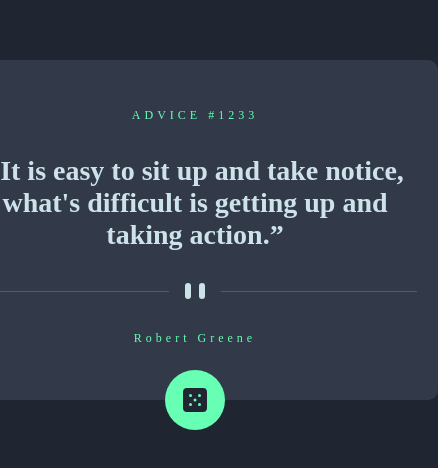
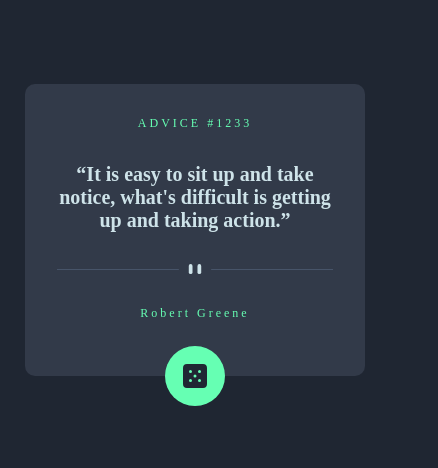
Before and after one commit to leonardoaltamar/advise-generator, a React app: page / in a window 390 px wide. Shown: the part 192-660 px from the top of the page, 438 px wide, since content can reach past the window. Built offline with nearby package versions, Linux system fonts and the light colour scheme; no server answers; the HTML template or start-up script is replaced by a standard one.

Commit message:
ajustando el responsive

```diff
--- a/src/App.css
+++ b/src/App.css
@@ -3,40 +3,44 @@
     display: flex;
     justify-content: center;
     align-items: center;
+    padding: 0 25px;
 }
 
 .container .content-card{
     width: 100%;
-    max-width: 450px;
-
-    min-height: 200px;
-    padding: 3rem;
-    padding-bottom: 3.4rem;
-    border-radius: 10px;
+    max-width: 34.375em;
+    min-height: 12.5em;
+    padding: 2em;
+    box-sizing: border-box;
+    padding-bottom: 3.4em;
+    border-radius: 0.625em;
     text-align: center;
     display: flex;
     flex-direction: column;
-    gap: 2rem;
+    gap: 2em;
     position: relative;
     align-items: center;
     span{
-        letter-spacing: 4px;
-        font-size: 12px;
+        letter-spacing: 0.25em;
+        font-size: 0.75em;
     }
 
     .content-appointment{
         display: flex;
         flex-direction: column;
         justify-content: center;
-        gap: 2rem;
+        gap: 2em;
+        .divider{
+            width: 100%;
+        }
     }
 
     .die{
 
-        min-height: 60px;
-        max-height: 60px;
-        min-width: 60px;
-        max-width: 60px;
+        min-height: 3.75em;
+        max-height: 3.75em;
+        min-width: 3.75em;
+        max-width: 3.75em;
         display: flex;
         justify-content: center;
         align-items: center;
@@ -45,7 +49,7 @@
         position: absolute;
         bottom: 0;
         cursor: pointer;
-        transform: translateY(30px);
+        transform: translateY(1.875em);
         transition: .3s ease all;
         .icon-die{
             transition: .2s ease all;
@@ -63,3 +67,9 @@
     }
 
 }
+
+@media only screen and (max-width: 600px) {
+    .content-appointment p{
+        font-size: 20px;
+    }
+  }
--- a/src/App.tsx
+++ b/src/App.tsx
@@ -60,7 +60,7 @@
             “{appointment.phrase}”
           </p>
 
-          <img src={divider} alt="" />
+          <img className='divider' src={divider} alt="" />
 
           <span className='color-neon-green'>{appointment.autor}</span>
         </div>
--- a/src/index.css
+++ b/src/index.css
@@ -27,7 +27,7 @@
 }
 
 .fz-28{
-  font-size: 28px;
+  font-size: 1.75rem;
 }
 
 .color-light-cyan{
```
